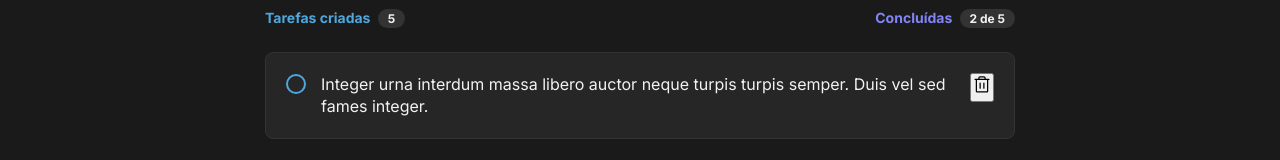
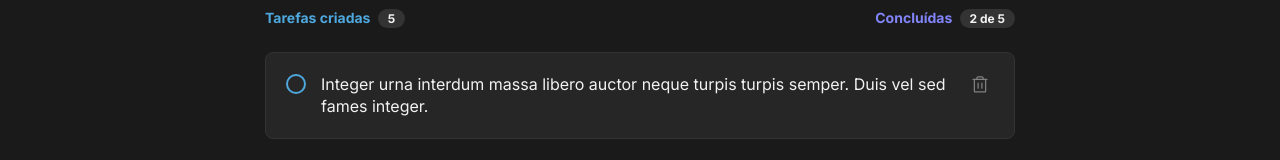
Before and after one commit to geoalt/rocketseat-desafio1-react-todo, a React (Vite) app: page / in a window 1280 px wide. Shown: the part 283-443 px from the top of the page. Built offline with nearby package versions, Linux system fonts and the light colour scheme.

Commit message:
style: trash button

```diff
--- a/src/components/Task/index.tsx
+++ b/src/components/Task/index.tsx
@@ -10,7 +10,7 @@ export function Task() {
         Integer urna interdum massa libero auctor neque turpis turpis semper. Duis vel sed fames
         integer.
       </label>
-      <button>
+      <button className={styles.trash}>
         <Trash size={20} />
       </button>
     </div>
--- a/src/components/Task/styles.module.scss
+++ b/src/components/Task/styles.module.scss
@@ -63,3 +63,19 @@ input[type='checkbox'] {
   border-radius: 999px;
   border: 2px solid var(--blue);
 }
+
+.trash {
+  line-height: 0;
+  border: 0;
+  padding: 5px 4px 4px;
+  margin-top: -3px;
+  border-radius: 4px;
+  background-color: transparent;
+  color: var(--gray-300);
+  cursor: pointer;
+
+  &:hover {
+    background-color: var(--gray-400);
+    color: var(--danger);
+  }
+}
```
